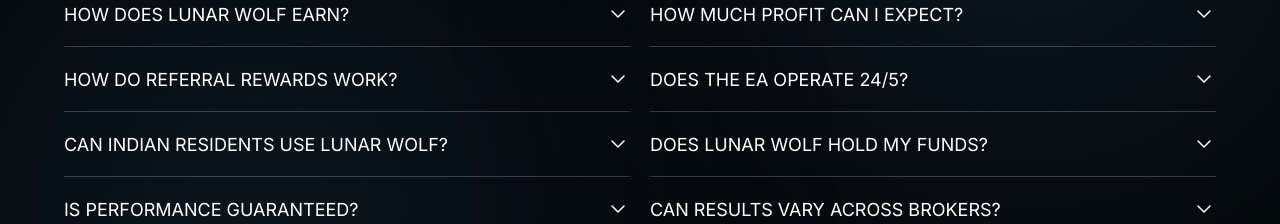
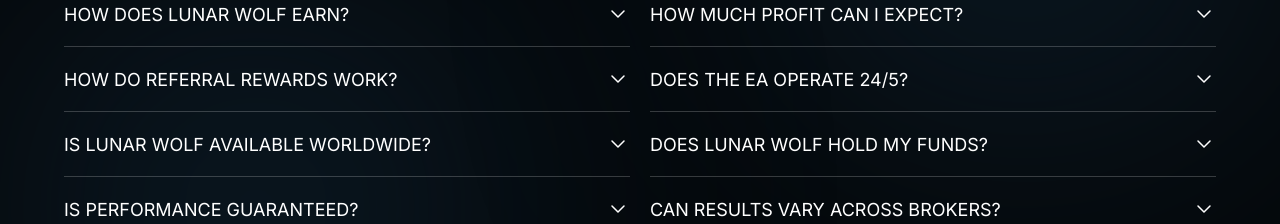
Before and after one commit to maheshBavishi/lunarwolf-latest-webapp, a Next.js app: page / in a window 1280 px wide. Shown: the part 10120-10344 px from the top of the page. Built offline with nearby package versions, Linux system fonts and the light colour scheme.

Commit message:
feat: implement interactive FAQ section component with animated dropdowns

```diff
--- a/src/rendering/home/faqSection/index.js
+++ b/src/rendering/home/faqSection/index.js
@@ -23,8 +23,8 @@ const leftFaqs = [
         )
     },
     {
-        question: "Can Indian residents use Lunar Wolf?",
-        answer: "Users are responsible for confirming whether forex trading, automated trading, broker selection, deposits, withdrawals, and referral rewards are permitted under the laws and regulations of their country of residence."
+        question: "Is Lunar Wolf available worldwide?",
+        answer: "Yes. Lunar Wolf is available to users in many countries. Users are solely responsible for ensuring that their use of the EA, forex trading, broker selection, deposits, withdrawals, and referral participation comply with the laws and regulations of their country of residence."
     },
     {
         question: "IS PERFORMANCE GUARANTEED?",
```
